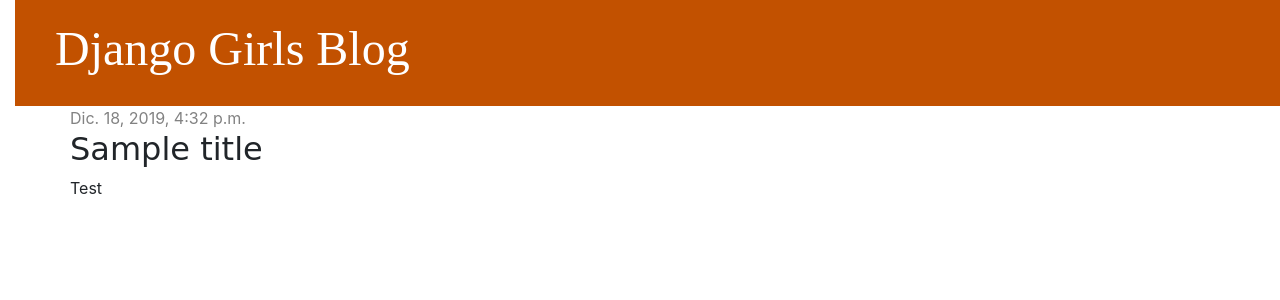
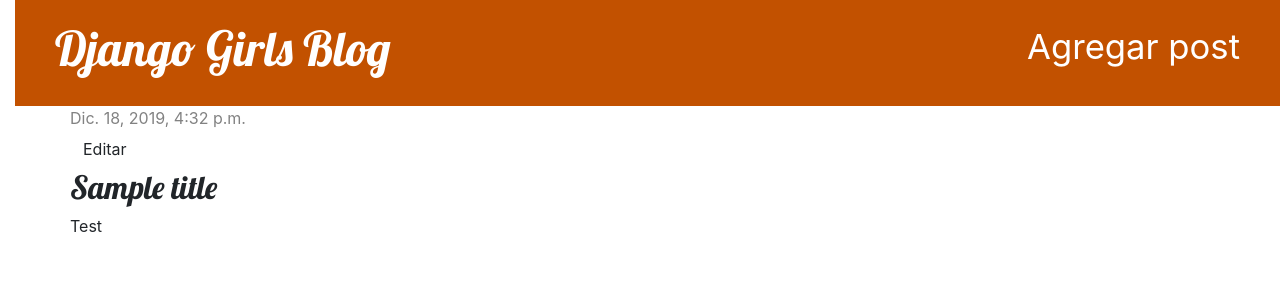
Before and after one commit to dburneo/tmpdg, a Django app: page /post/3/ in a window 1280 px wide. Shown: the top 300 px of the page. Run offline with Django 3.2, Linux system fonts and the light colour scheme; data comes from the database, SQL or seed files in the repository; both versions use the stored data as it was after the commit; some libraries are stand-ins or nearby versions.

Commit message:
El gran avance

```diff
--- a/blog/templates/blog/base.html
+++ b/blog/templates/blog/base.html
@@ -4,10 +4,12 @@
         <title>Blog</title>
         <link rel="stylesheet" href="{% static 'css/bootstrap.min.css' %}">
         <link rel="stylesheet" href="{% static 'css/custom.css' %}">
+        <link href='//fonts.googleapis.com/css?family=Lobster&subset=latin,latin-ext' rel='stylesheet' type='text/css'>
     </head>
 
     <body>
         <div class="page-header">
+            <a href="{% url 'post_new' %}"class="top-menu">Agregar post</a>
             <h1><a href="/">Django Girls Blog</a></h1>
         </div>
         <div class="content container">
--- a/blog/templates/blog/post_detail.html
+++ b/blog/templates/blog/post_detail.html
@@ -7,6 +7,8 @@
                 {{ post.published_date }}
             </div>
         {% endif %}
+        <a class="btn btn-default" href="{% url 'post_edit' post.id %}">Editar</a>
+
         <h2>{{ post.title }}</h2>
         <p>{{ post.text|linebreaksbr }}</p>
     </div>
--- a/blog/urls.py
+++ b/blog/urls.py
@@ -3,5 +3,7 @@ from . import views
 
 urlpatterns = [
     path('', views.post_list, name='post_list'),
-    path('post/<int:post_id>/', views.post_detail, name='post_detail'),
+    path('post/<int:pk>/', views.post_detail, name='post_detail'),
+    path('post/new/', views.post_new, name='post_new'),
+    path('post/<int:pk>/edit/', views.post_edit, name='post_edit'),
 ]
--- a/blog/views.py
+++ b/blog/views.py
@@ -1,12 +1,44 @@
-from django.shortcuts import render, get_object_or_404
+from django.http import HttpResponse, HttpResponseRedirect
+from django.shortcuts import render, get_object_or_404, redirect
 from django.utils import timezone
+from django.urls import reverse
+
 from .models import Post
+
+from .forms import PostForm
 
 def post_list(request):
     # posts = Post.objects.filter(published_date__lte=timezone.now()).order_by('published_date')
     posts = Post.objects.all().order_by('published_date')
     return render(request, 'blog/post_list.html', {'posts': posts})
 
-def post_detail(request, post_id):
-    post = get_object_or_404(Post, pk=post_id)
+def post_detail(request, pk):
+    post = get_object_or_404(Post, pk=pk)
     return render(request, 'blog/post_detail.html', {'post': post})
+
+def post_new(request):
+    if request.method == "POST":
+        form = PostForm(request.POST)
+        if form.is_valid():
+            post = form.save(commit=False)
+            post.author = request.user
+            post.published_date = timezone.now()
+            post.save()
+            return redirect('post_detail', pk=post.pk)
+    else:
+        form = PostForm()
+    return render(request, 'blog/post_edit.html', {'form': form})
+
+def post_edit(request, pk):
+    post = get_object_or_404(Post, pk=pk)
+    if request.method == "POST":
+        form = PostForm(request.POST, instance=post)
+        if form.is_valid():
+            post = form.save(commit=False)
+            post.author = request.user
+            post.published_date = timezone.now()
+            post.save()
+            return redirect('post_detail', pk=post.pk)
+    else:
+        form = PostForm(instance=post)
+    return render(request, 'blog/post_edit.html', {'form': form})
```
Also changed, not shown: blog/forms.py (added, +8 -0 lines), blog/templates/blog/post_edit.html (added, +9 -0 lines), blog/migrations/0001_initial.py (added), blog/migrations/0002_post_published_date.py (added), blog/migrations/__init__.py (added), db.sqlite3.
